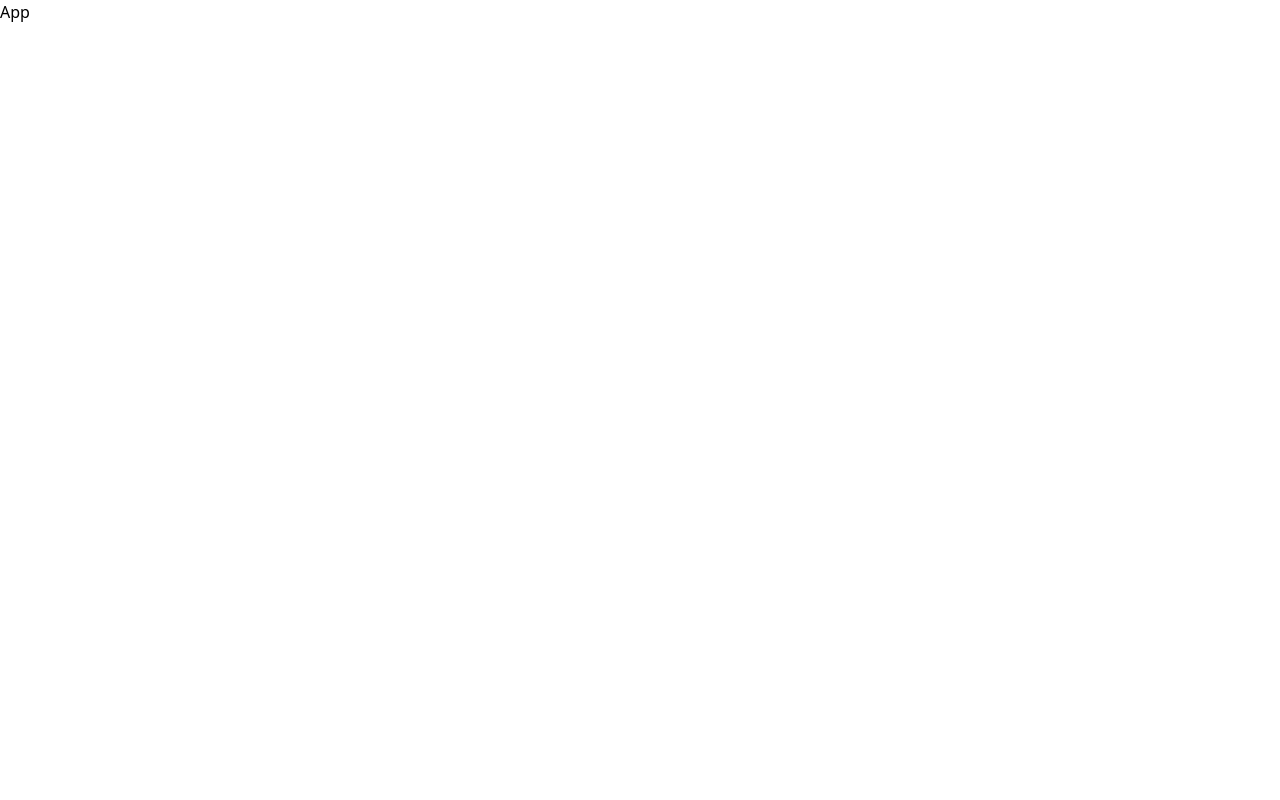
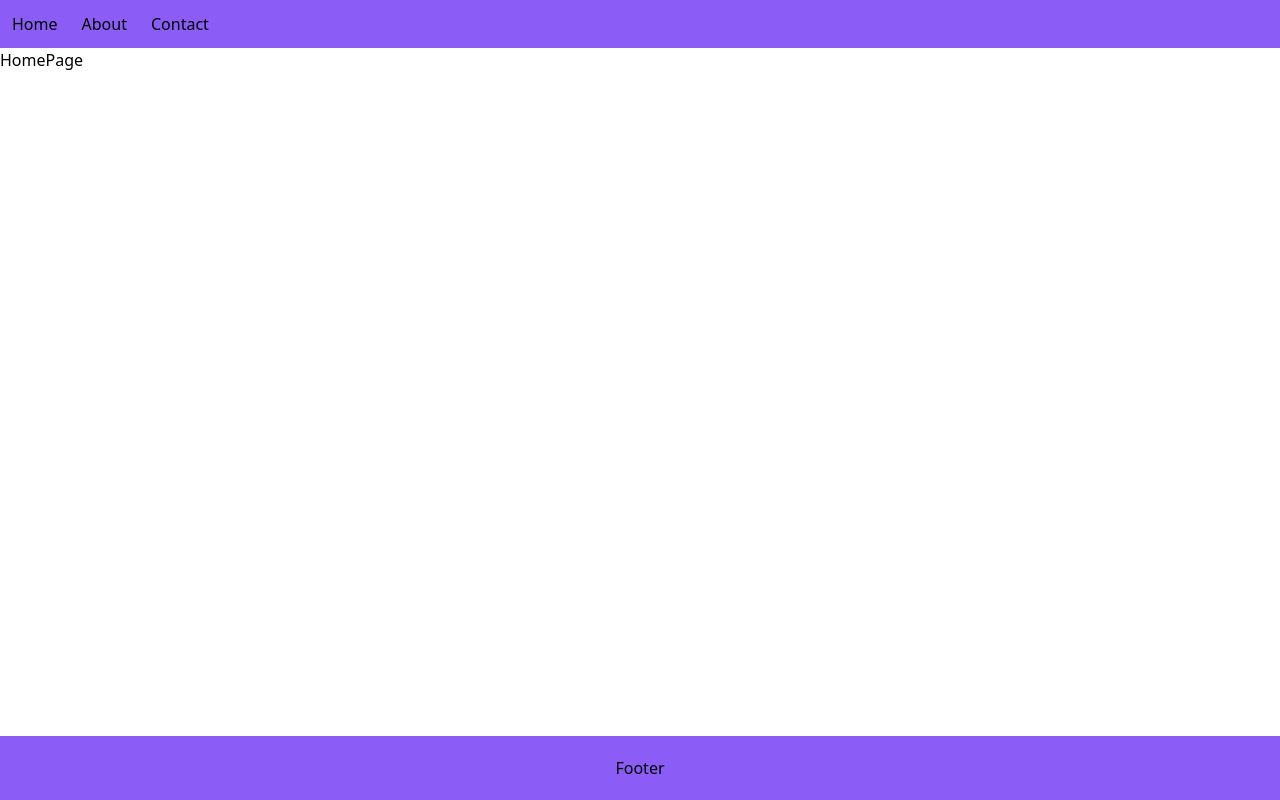
Before and after one commit to sohunz/airbnb, a React (Vite) app: page / in a window 1280 px wide. Built offline with nearby package versions, Linux system fonts and the light colour scheme.

Commit message:
setup route

```diff
--- a/package.json
+++ b/package.json
@@ -11,7 +11,8 @@
   },
   "dependencies": {
     "react": "^18.2.0",
-    "react-dom": "^18.2.0"
+    "react-dom": "^18.2.0",
+    "react-router-dom": "^6.23.0"
   },
   "devDependencies": {
     "@types/react": "^18.2.66",
--- a/src/App.tsx
+++ b/src/App.tsx
@@ -1,7 +1,15 @@
+import { Outlet } from "react-router-dom";
+import Navbar from "./components/Navbar";
+import Footer from "./components/Footer";
+
 const App = () => {
     return (
-        <div>
-            <p>App</p>
+        <div className="w-full h-screen flex flex-col justify-between">
+            <div>
+                <Navbar />
+                <Outlet />
+            </div>
+            <Footer />
         </div>
     );
 };
--- /dev/null
+++ b/src/components/Footer.tsx
@@ -0,0 +1,9 @@
+const Footer = () => {
+    return (
+        <div className="text-center bg-violet-500">
+            <p className="py-5">Footer</p>
+        </div>
+    );
+};
+
+export default Footer;
--- /dev/null
+++ b/src/components/Navbar.tsx
@@ -0,0 +1,19 @@
+import { Link } from "react-router-dom";
+
+const Navbar = () => {
+    return (
+        <div className="flex bg-violet-500">
+            <Link to="/" className="p-3">
+                Home
+            </Link>
+            <Link to="/about" className="p-3">
+                About
+            </Link>
+            <Link to="/contact" className="p-3">
+                Contact
+            </Link>
+        </div>
+    );
+};
+
+export default Navbar;
--- a/src/main.tsx
+++ b/src/main.tsx
@@ -1,10 +1,11 @@
 import React from "react";
 import ReactDOM from "react-dom/client";
-import App from "./App.tsx";
 import "./index.css";
+import { RouterProvider } from "react-router-dom";
+import { router } from "./routes/routers.tsx";
 
 ReactDOM.createRoot(document.getElementById("root")!).render(
     <React.StrictMode>
-        <App />
+        <RouterProvider router={router} />
     </React.StrictMode>
 );
--- /dev/null
+++ b/src/pages/AboutPage.tsx
@@ -0,0 +1,5 @@
+const AboutPage = () => {
+    return <div>AboutPage</div>;
+};
+
+export default AboutPage;
--- /dev/null
+++ b/src/pages/ContactPage.tsx
@@ -0,0 +1,5 @@
+const ContactPage = () => {
+    return <div>ContactPage</div>;
+};
+
+export default ContactPage;
--- /dev/null
+++ b/src/pages/HomePage.tsx
@@ -0,0 +1,9 @@
+const HomePage = () => {
+    return (
+        <div>
+            <p>HomePage</p>
+        </div>
+    );
+};
+
+export default HomePage;
--- /dev/null
+++ b/src/routes/routers.tsx
@@ -0,0 +1,17 @@
+import { createBrowserRouter } from "react-router-dom";
+import App from "../App";
+import AboutPage from "../pages/AboutPage";
+import ContactPage from "../pages/ContactPage";
+import HomePage from "../pages/HomePage";
+
+export const router = createBrowserRouter([
+    {
+        path: "",
+        element: <App />,
+        children: [
+            { path: "/", element: <HomePage /> },
+            { path: "/about", element: <AboutPage /> },
+            { path: "/contact", element: <ContactPage /> },
+        ],
+    },
+]);
```
Also changed, not shown: src/routes/routers.ts (deleted), 1 other file (tests, documents, lock files or other folders).
